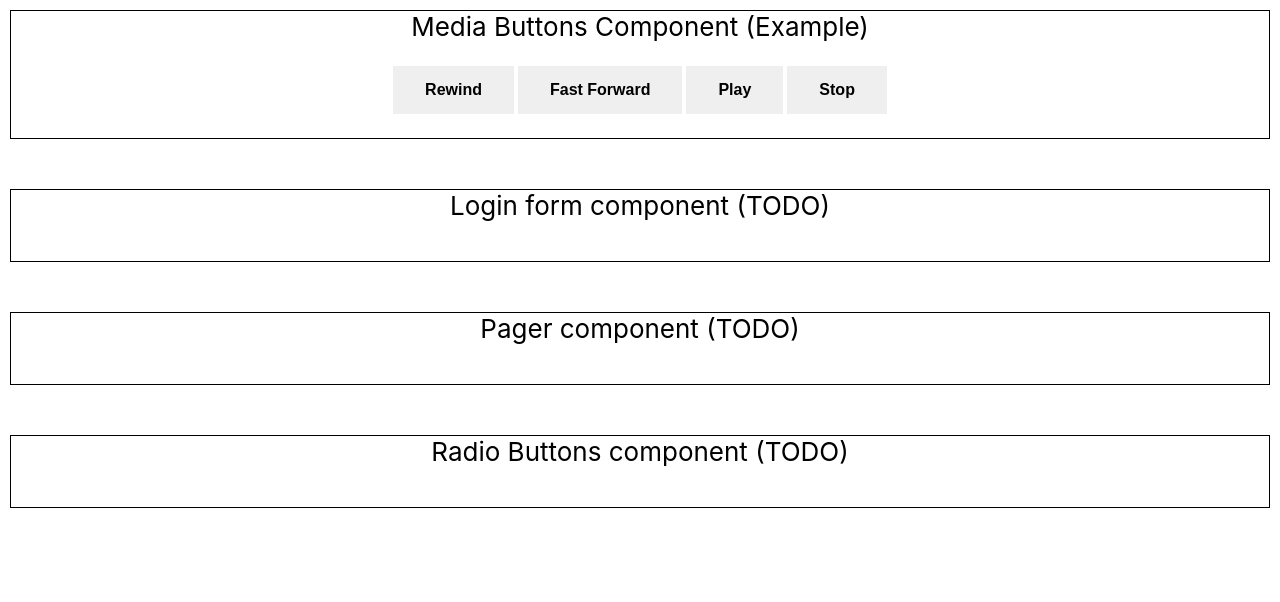
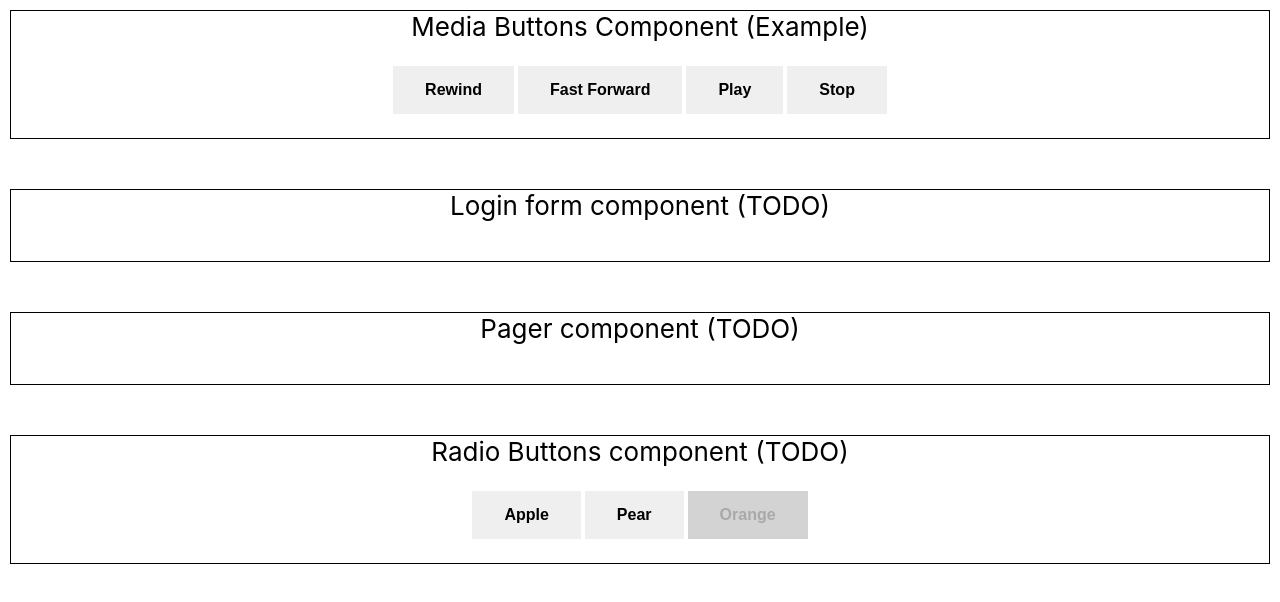
Before and after one commit to prof-tejera/homework-3-yhpf, a React (Create React App) app: page / in a window 1280 px wide. Shown: the top 602 px of the page. Built offline with nearby package versions, Linux system fonts and the light colour scheme.

Commit message:
radio button submitted

```diff
--- a/src/RadioButtons/RadioButtons.js
+++ b/src/RadioButtons/RadioButtons.js
@@ -1,7 +1,39 @@
+import { useState } from "react";
+import Panel from "components/Panel/Panel";
+import Button from "components/RadioButton/RadioButtonComp";
 import "./RadioButtons.css";
 
 const RadioButtons = () => {
-  return null;
+  const [activeType, setActiveType] = useState(null);
+
+  const handleClick = (type) => {
+    if (type === activeType) {
+      setActiveType(null);
+    } else {
+      setActiveType(type);
+    }
+  };
+
+  console.log(activeType);
+
+  return (
+    <Panel>
+      <Button
+        active={activeType === "apple"}
+        onClick={() => handleClick("apple")}
+        text="Apple"
+      />
+      <Button
+        active={activeType === "pear"}
+        onClick={() => handleClick("pear")}
+        text="Pear"
+      />
+      <Button
+        className = "inactive-button"
+        text="Orange"
+      />
+    </Panel>
+  );
 };
 
 export default RadioButtons;
--- /dev/null
+++ b/src/components/RadioButton/RadioButtonComp.css
@@ -0,0 +1,34 @@
+.Default-button {
+    border: none;
+    color: #000000;  /* black */
+    padding: 15px 32px;
+    text-align: center;
+    text-decoration: none;
+    display: inline-block;
+    font-size: 16px;
+    margin: 4px 2px;
+    cursor: pointer;
+    font-weight: bold;
+}
+
+.Default-button-active {
+    background-color: #4791F1; /* blue */
+}
+
+.Default-button:hover {
+    background-color: #4791F1; /* blue */
+}
+
+.inactive-button {
+    border: none;
+    color: #A9A9A9;  /* dark grey */
+    padding: 15px 32px;
+    text-align: center;
+    text-decoration: none;
+    display: inline-block;
+    font-size: 16px;
+    margin: 4px 2px;
+    cursor: pointer;
+    font-weight: bold;
+    background-color: #D3D3D3; /* light grey */
+}
--- /dev/null
+++ b/src/components/RadioButton/RadioButtonComp.js
@@ -0,0 +1,15 @@
+import "./RadioButtonComp.css";
+
+const RadioButtonComp = ({active, text, ...btnProps}) => {
+  return (
+    <button
+      // if active is true className = ".Default-button-active" otherwise "Default-button"
+      className={active ? ".Default-button-active" : "Default-button"}
+      {...btnProps}
+    >
+      {text}
+    </button>
+  );
+};
+
+export default RadioButtonComp;
```
